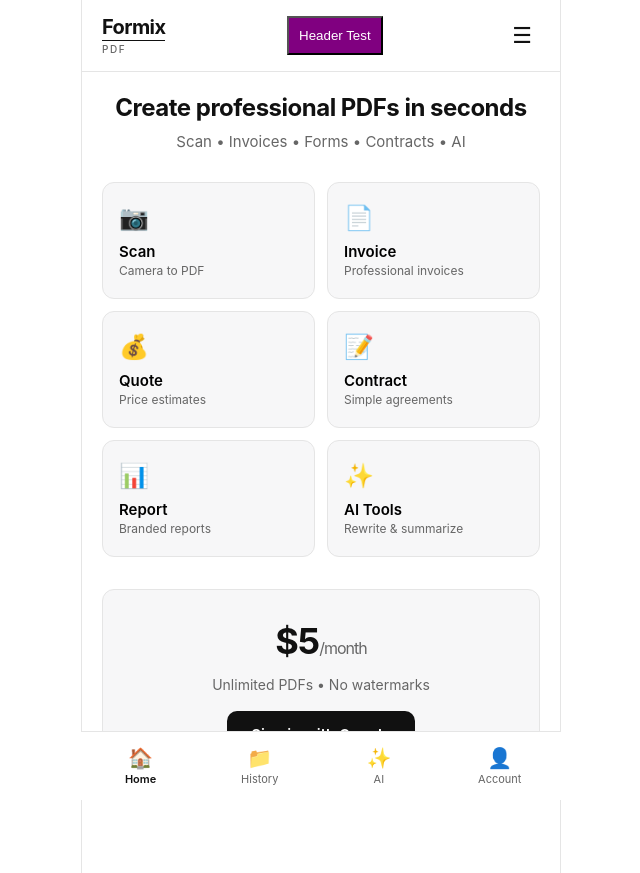
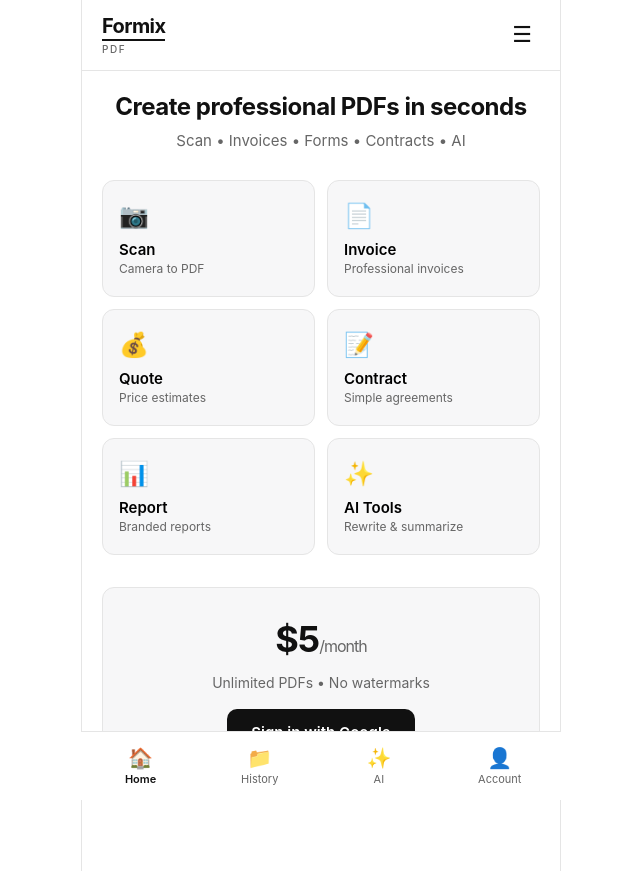
Before and after one commit to 13061992Mn/Formixpdf, a website: page index.html in a window 1280 px wide. Shown: the whole page, without its empty margins (319-959 px from the left). Drawn offline with nearby package versions, Linux system fonts and the light colour scheme.

Commit message:
Remove header test button from index.html

```diff
--- a/index.html
+++ b/index.html
@@ -25,7 +25,7 @@
         <span class="logo-rule"></span>
         <span class="logo-pdf">PDF</span>
       </div>
-      <button type="button" onclick="alert('Header button works')" style="background:purple; color:white; padding:10px;">Header Test</button>
+
       <button class="icon-btn" id="menuBtn" aria-label="Menu">☰</button>
     </header>
 
```
